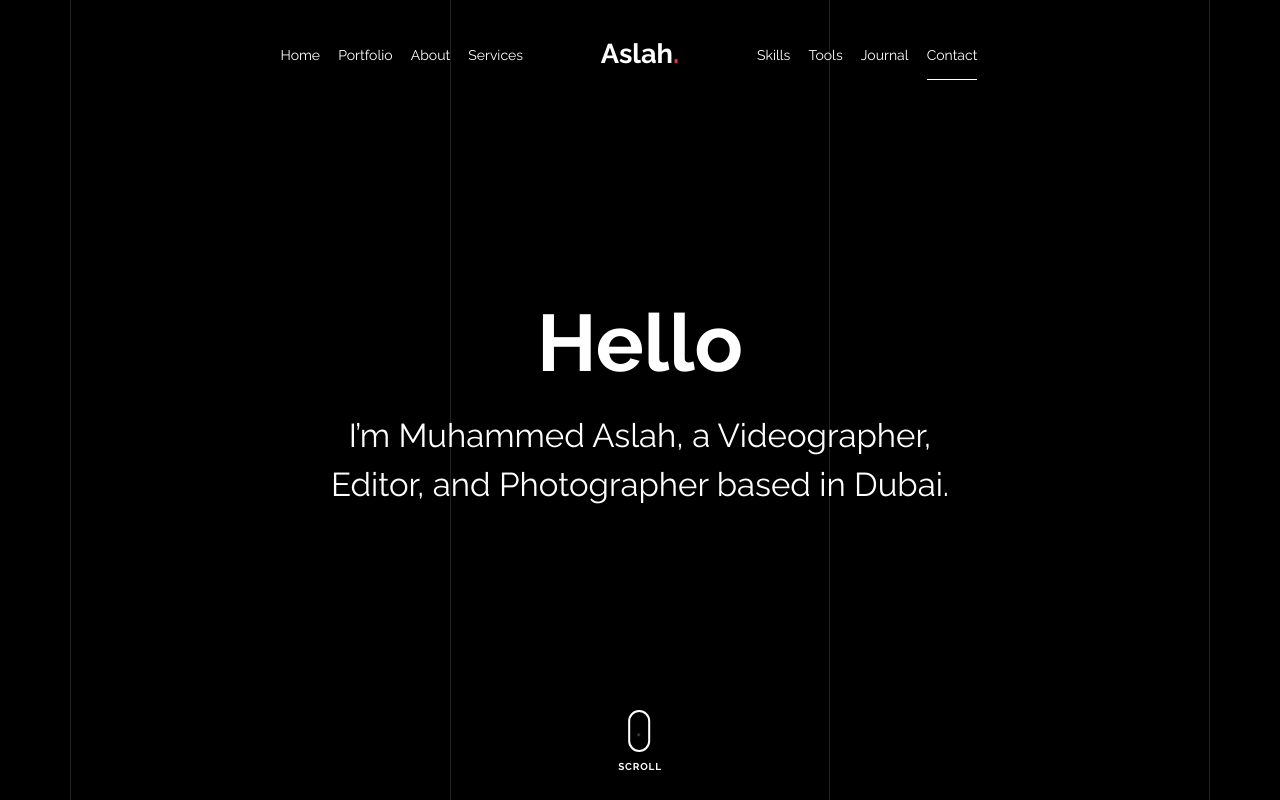
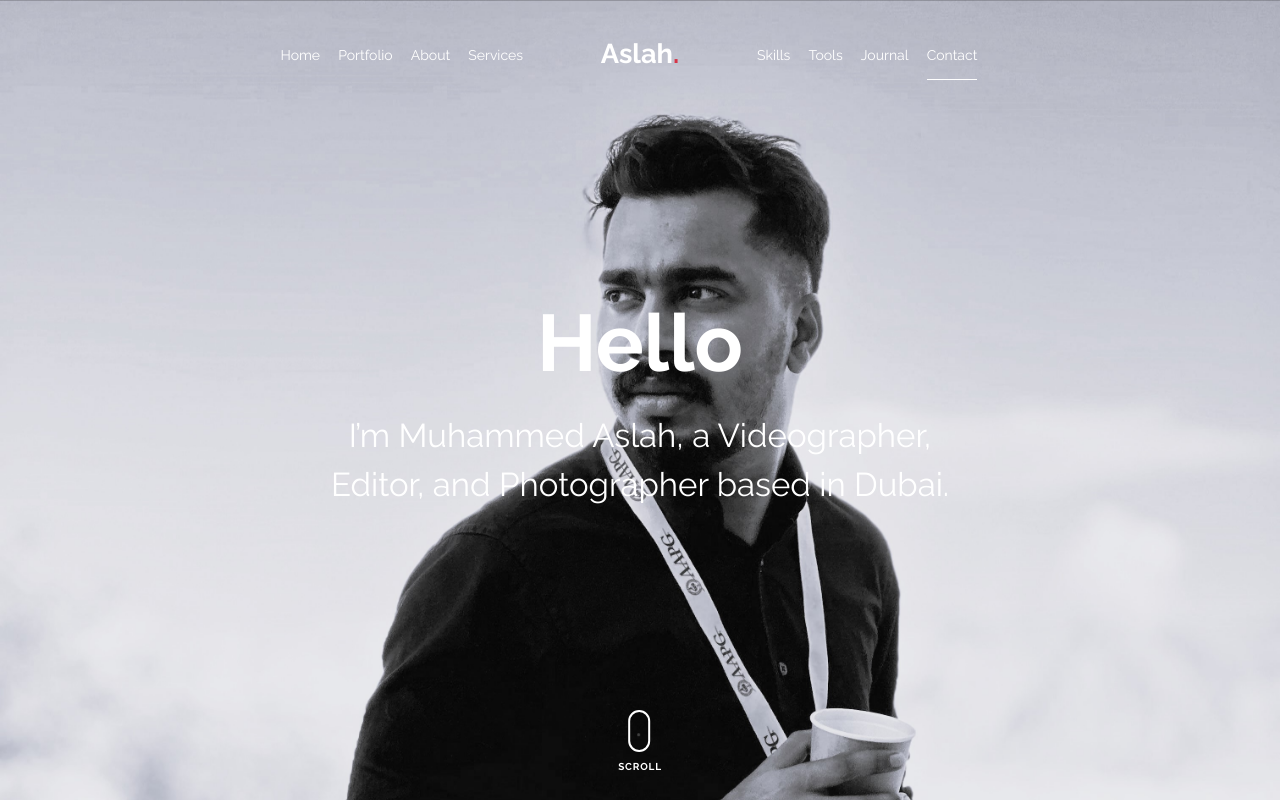
Before and after one commit to Najeebkm010/portfolioaslah, a plain HTML site: page index.html in a window 1280 px wide. Shown: the top 800 px of the page. Drawn offline with nearby package versions, Linux system fonts and the light colour scheme; files whose address does not match are found by name.

Commit message:
Update index.html

```diff
--- a/index.html
+++ b/index.html
@@ -83,7 +83,7 @@
       </nav>
       <!-- END nav -->
 
-      <div class="cover-v1 jarallax" style="background-image: url('images/images/background.jpeg');" id="home-section">
+      <div class="cover-v1 jarallax" style="background-image: url('images/background.jpeg');" id="home-section">
         <div class="container">
           <div class="row align-items-center">
 
```
